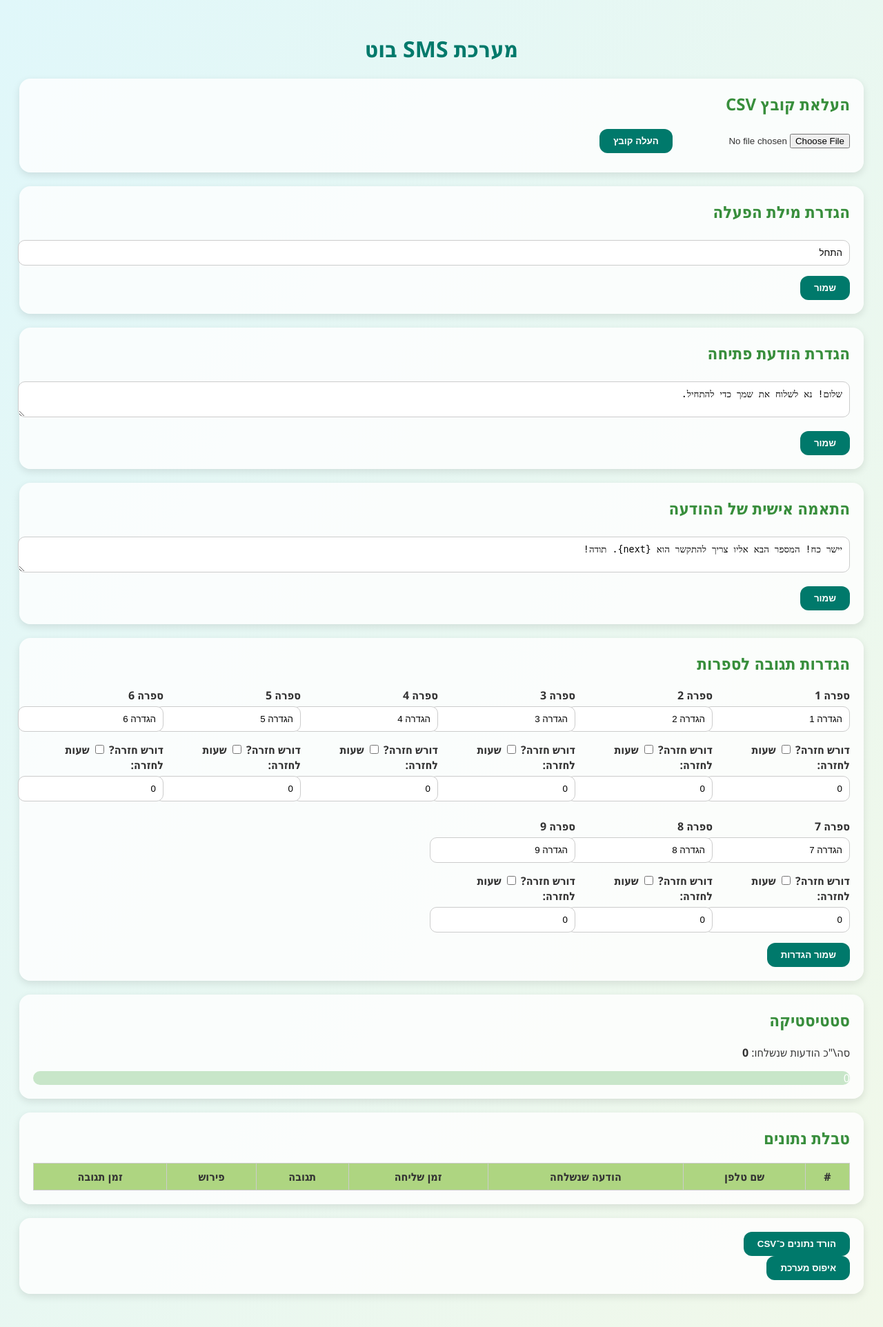
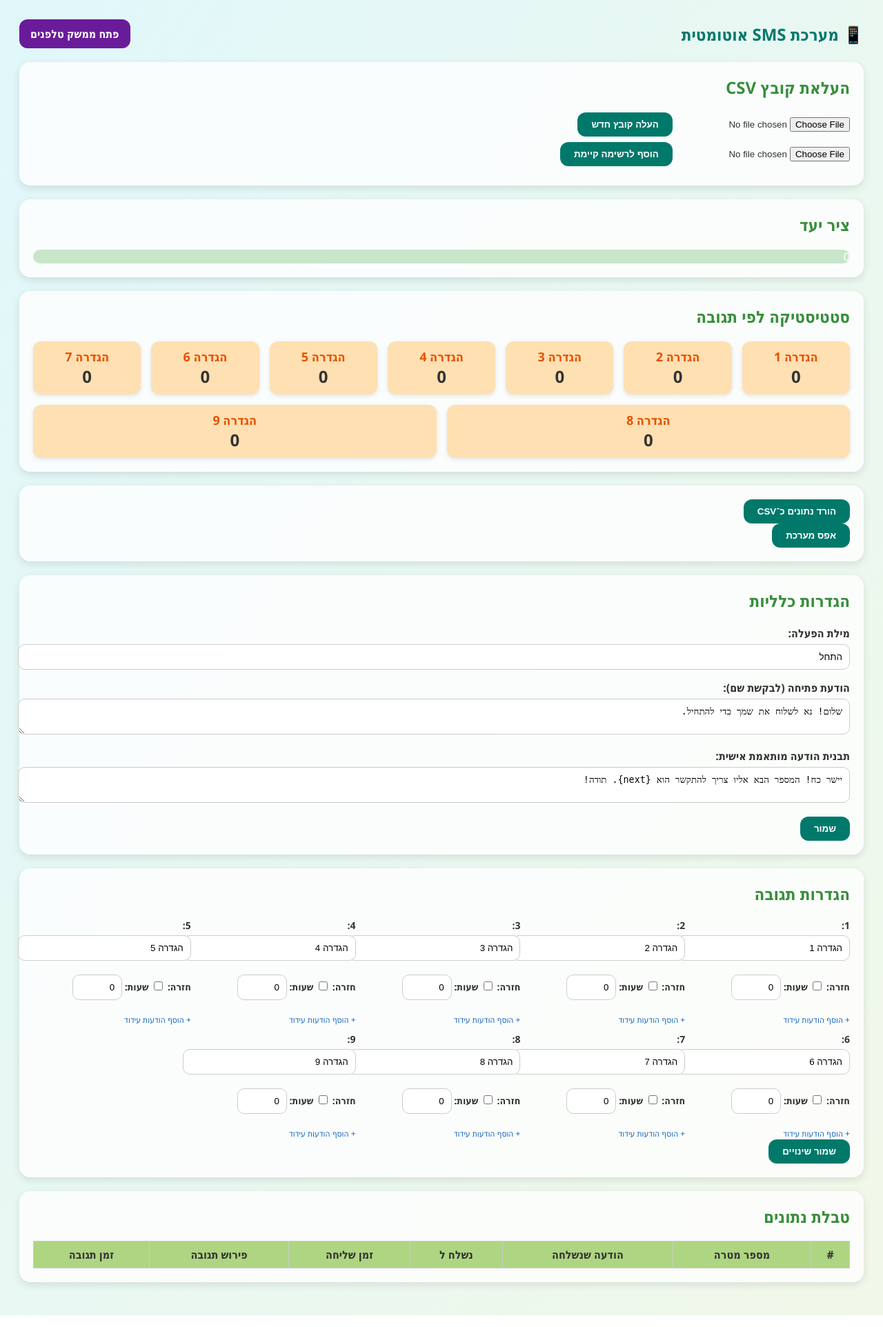
Before and after one commit to uriya222972/sms-auto-bot, a Flask app: page / in a window 1280 px wide. Shown: the whole page at 69% size. Run offline with Flask 3, Linux system fonts and the light colour scheme; lists and menus that the app fills with data are empty.

Commit message:
Update index.html

```diff
--- a/templates/index.html
+++ b/templates/index.html
@@ -12,10 +12,33 @@
       padding: 20px;
       direction: rtl;
     }
-    h1 {
-      text-align: center;
+
+    .header-bar {
+      display: flex;
+      justify-content: space-between;
+      align-items: center;
+      margin-bottom: 20px;
+    }
+
+    .logo-title {
+      font-size: 24px;
+      font-weight: bold;
       color: #00796b;
     }
+
+    .telephony-button {
+      background-color: #6a1b9a;
+      color: white;
+      padding: 10px 16px;
+      border-radius: 12px;
+      text-decoration: none;
+      font-weight: bold;
+    }
+
+    .telephony-button:hover {
+      background-color: #4a148c;
+    }
+
     .section {
       background: #ffffffcc;
       border-radius: 16px;
@@ -23,11 +46,13 @@
       padding: 20px;
       margin-bottom: 20px;
     }
+
     .section h2 {
       margin-top: 0;
       color: #388e3c;
     }
-    input[type="text"], textarea, input[type="number"], select {
+
+    input[type="text"], input[type="number"], textarea, select {
       width: 100%;
       padding: 10px;
       margin-top: 5px;
@@ -35,9 +60,11 @@
       border: 1px solid #ccc;
       border-radius: 10px;
     }
+
     input[type="file"] {
       margin-bottom: 15px;
     }
+
     input[type="submit"], button {
       background-color: #00796b;
       color: white;
@@ -47,31 +74,38 @@
       cursor: pointer;
       font-weight: bold;
     }
+
     input[type="submit"]:hover, button:hover {
       background-color: #004d40;
     }
+
     table {
       width: 100%;
       border-collapse: collapse;
       margin-top: 15px;
     }
+
     th, td {
       border: 1px solid #ccc;
       padding: 8px;
       text-align: center;
       background-color: #f9fbe7;
     }
+
     th {
       background-color: #aed581;
     }
+
     .grid {
       display: grid;
       grid-template-columns: repeat(auto-fit, minmax(180px, 1fr));
       gap: 10px;
     }
+
     label {
       font-weight: bold;
     }
+
     .progress-bar {
       height: 20px;
       background: #c8e6c9;
@@ -79,6 +113,7 @@
       overflow: hidden;
       margin-top: 10px;
     }
+
     .progress-bar-inner {
       height: 100%;
       background: #388e3c;
@@ -87,75 +122,156 @@
       line-height: 20px;
       transition: width 0.3s;
     }
+
+    .stats-boxes {
+      display: flex;
+      flex-wrap: wrap;
+      gap: 15px;
+      margin-top: 15px;
+    }
+
+    .stats-box {
+      flex: 1 1 120px;
+      background: #ffe0b2;
+      border-radius: 12px;
+      padding: 10px;
+      text-align: center;
+      box-shadow: 0 2px 6px rgba(0,0,0,0.1);
+    }
+
+    .stats-box-title {
+      font-size: 18px;
+      font-weight: bold;
+      color: #e65100;
+    }
+
+    .stats-box-value {
+      font-size: 24px;
+      font-weight: bold;
+    }
+
+    .response-grid {
+      display: grid;
+      grid-template-columns: repeat(auto-fit, minmax(220px, 1fr));
+      gap: 10px;
+      font-size: 14px;
+    }
+
+    .followup-toggle {
+      cursor: pointer;
+      color: #1565c0;
+      font-size: 12px;
+      margin-top: 5px;
+    }
+
+    .followup-box {
+      display: none;
+      margin-top: 5px;
+    }
   </style>
+
+  <script>
+    function toggleFollowup(id) {
+      const el = document.getElementById(id);
+      el.style.display = el.style.display === 'none' ? 'block' : 'none';
+    }
+  </script>
 </head>
 <body>
-  <h1>מערכת SMS בוט</h1>
+
+  <div class="header-bar">
+    <div class="logo-title">📱 מערכת SMS אוטומטית</div>
+    <a href="/telephony" target="_blank" class="telephony-button">פתח ממשק טלפנים</a>
+  </div>
 
   <div class="section">
     <h2>העלאת קובץ CSV</h2>
     <form action="/upload" method="post" enctype="multipart/form-data">
       <input type="file" name="file" accept=".csv" required>
-      <input type="submit" value="העלה קובץ">
+      <input type="submit" value="העלה קובץ חדש">
+    </form>
+    <form action="/append" method="post" enctype="multipart/form-data">
+      <input type="file" name="file" accept=".csv" required>
+      <input type="submit" value="הוסף לרשימה קיימת">
     </form>
     {% if filename %}
-      <p>הקובץ הנוכחי: <strong>{{ filename }}</strong></p>
+      <p><strong>קובץ נבחר:</strong> {{ filename }}</p>
     {% endif %}
   </div>
 
   <div class="section">
-    <h2>הגדרת מילת הפעלה</h2>
+    <h2>ציר יעד</h2>
+    <div class="progress-bar">
+      <div class="progress-bar-inner" style="width: {{ total_sent / target_goal * 100 if target_goal else 0 }}%">
+        {{ total_sent }} / {{ target_goal }}
+      </div>
+    </div>
+    {% if bonus_active %}
+      <div class="progress-bar" style="margin-top: 10px; background: #ffe0b2;">
+        <div class="progress-bar-inner" style="background: #fb8c00; width: {{ total_sent / bonus_goal * 100 if bonus_goal else 0 }}%">
+          {{ total_sent }} / {{ bonus_goal }} (בונוס)
+        </div>
+      </div>
+    {% endif %}
+  </div>
+
+  <div class="section">
+    <h2>סטטיסטיקה לפי תגובה</h2>
+    <div class="stats-boxes">
+      {% for label, count in stats.items() %}
+        <div class="stats-box">
+          <div class="stats-box-title">{{ label }}</div>
+          <div class="stats-box-value">{{ count }}</div>
+        </div>
+      {% endfor %}
+    </div>
+  </div>
+
+  <div class="section">
+    <form action="/download">
+      <input type="submit" value="הורד נתונים כ־CSV">
+    </form>
+    <form action="/reset" method="post" onsubmit="return confirm('האם אתה בטוח שברצונך לאפס את המערכת?');">
+      <input type="submit" value="אפס מערכת">
+    </form>
+  </div>
+
+  <div class="section">
+    <h2>הגדרות כלליות</h2>
     <form method="post">
       <input type="hidden" name="update_activation_word">
-      <input type="text" name="activation_word" value="{{ activation_word }}" placeholder="למשל התחלה">
+      <label>מילת הפעלה:</label>
+      <input type="text" name="activation_word" value="{{ activation_word }}">
+      <label>הודעת פתיחה (לבקשת שם):</label>
+      <textarea name="greeting_template">{{ greeting_template }}</textarea>
+      <label>תבנית הודעה מותאמת אישית:</label>
+      <textarea name="template">{{ template }}</textarea>
       <input type="submit" value="שמור">
     </form>
   </div>
 
   <div class="section">
-    <h2>הגדרת הודעת פתיחה</h2>
-    <form method="post">
-      <input type="hidden" name="update_greeting_template">
-      <textarea name="greeting_template" rows="2" placeholder="שלום! נא לשלוח את שמך כדי להתחיל.">{{ greeting_template }}</textarea>
-      <input type="submit" value="שמור">
-    </form>
-  </div>
-
-  <div class="section">
-    <h2>התאמה אישית של ההודעה</h2>
-    <form method="post">
-      <input type="hidden" name="update_template">
-      <textarea name="template" rows="2" placeholder="יישר כח! המספר הבא הוא {next}...">{{ template }}</textarea>
-      <input type="submit" value="שמור">
-    </form>
-  </div>
-
-  <div class="section">
-    <h2>הגדרות תגובה לספרות</h2>
+    <h2>הגדרות תגובה</h2>
     <form method="post">
       <input type="hidden" name="update_response_map">
-      <div class="grid">
+      <div class="response-grid">
         {% for digit, config in response_map.items() %}
           <div>
-            <label>ספרה {{ digit }}</label>
-            <input type="text" name="label_{{ digit }}" value="{{ config.label }}" placeholder="למשל תרם">
-            <label>דורש חזרה?</label>
+            <label>{{ digit }}:</label>
+            <input type="text" name="label_{{ digit }}" value="{{ config.label }}" placeholder="לדוג': תרם">
+            <label>חזרה:</label>
             <input type="checkbox" name="callback_{{ digit }}" {% if config.callback_required %}checked{% endif %}>
-            <label>שעות לחזרה:</label>
-            <input type="number" name="hours_{{ digit }}" value="{{ config.hours }}" min="0">
+            <label>שעות:</label>
+            <input type="number" name="hours_{{ digit }}" value="{{ config.hours }}" min="0" style="width: 50px;">
+            <div class="followup-toggle" onclick="toggleFollowup('followups_{{ digit }}')">+ הוסף הודעות עידוד</div>
+            <div id="followups_{{ digit }}" class="followup-box">
+              <textarea name="followups_{{ digit }}" rows="4">{{ config.followups | join('\n') }}</textarea>
+            </div>
           </div>
         {% endfor %}
       </div>
-      <input type="submit" value="שמור הגדרות">
+      <input type="submit" value="שמור שינויים">
     </form>
-  </div>
-
-  <div class="section">
-    <h2>סטטיסטיקה</h2>
-    <p>סה\"כ הודעות שנשלחו: <strong>{{ total_sent }}</strong></p>
-    <div class="progress-bar">
-      <div class="progress-bar-inner" style="width: {{ total_sent / rows|length * 100 if rows else 0 }}%">{{ total_sent }} / {{ rows|length }}</div>
-    </div>
   </div>
 
   <div class="section">
@@ -164,11 +280,11 @@
       <thead>
         <tr>
           <th>#</th>
-          <th>שם טלפן</th>
+          <th>מספר מטרה</th>
           <th>הודעה שנשלחה</th>
+          <th>נשלח ל</th>
           <th>זמן שליחה</th>
-          <th>תגובה</th>
-          <th>פירוש</th>
+          <th>פירוש תגובה</th>
           <th>זמן תגובה</th>
         </tr>
       </thead>
@@ -176,25 +292,17 @@
         {% for i in range(rows|length) %}
           <tr>
             <td>{{ i + 1 }}</td>
-            <td>{{ send_log[i].to if send_log[i] is defined else '' }}</td>
-            <td>{{ send_log[i].message if send_log[i] is defined else '' }}</td>
-            <td>{{ send_log[i].time if send_log[i] is defined else '' }}</td>
-            <td>{{ responses[i].message if responses[i] is defined else '' }}</td>
-            <td>{{ responses[i].label if responses[i] is defined else '' }}</td>
-            <td>{{ responses[i].time if responses[i] is defined else '' }}</td>
+            <td>{{ rows[i] }}</td>
+            <td>{{ send_log[i].message if send_log[i] is defined }}</td>
+            <td>{{ send_log[i].to if send_log[i] is defined }}</td>
+            <td>{{ send_log[i].time if send_log[i] is defined }}</td>
+            <td>{{ responses[i].label if responses[i] is defined }}</td>
+            <td>{{ responses[i].time if responses[i] is defined }}</td>
           </tr>
         {% endfor %}
       </tbody>
     </table>
   </div>
 
-  <div class="section">
-    <form action="/download">
-      <input type="submit" value="הורד נתונים כ־CSV">
-    </form>
-    <form action="/reset" method="post" onsubmit="return confirm('האם לאפס את המערכת?');">
-      <input type="submit" value="איפוס מערכת">
-    </form>
-  </div>
 </body>
 </html>
```
